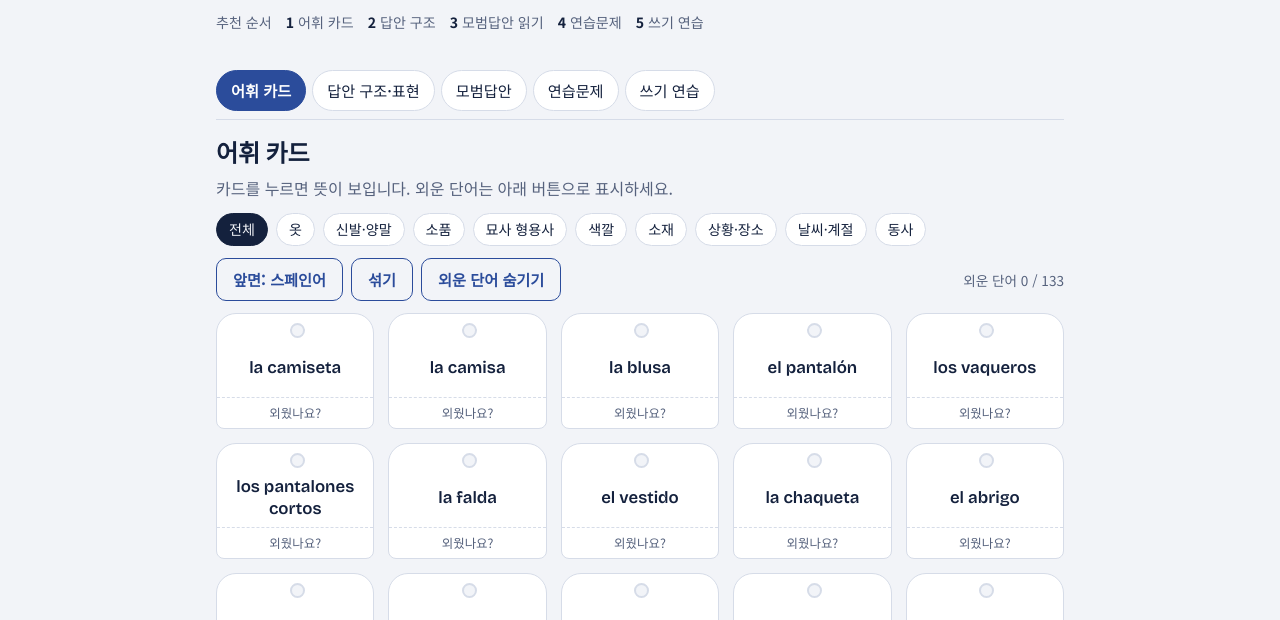
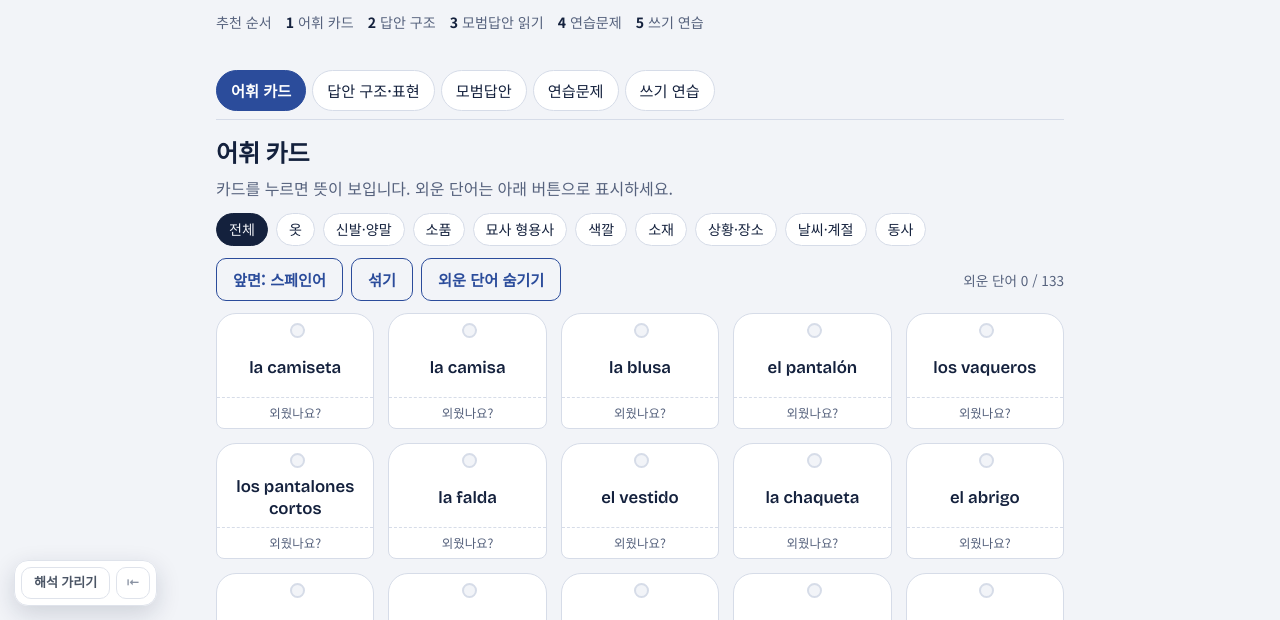
Before and after one commit to yalli2/Oral-test, a plain HTML site: page index.html in a window 1280 px wide. Shown: the part 180-800 px from the top of the page. Drawn offline with nearby package versions, Linux system fonts and the light colour scheme.

Commit message:
뜻 가리기 · 해석 가리기 기능 추가
화면 왼쪽 아래 버튼으로 단어 뜻과 문장 해석을 흐리게 가리고,
가려진 부분을 누르면 하나씩 확인할 수 있습니다. 설정은 페이지를 옮겨도 유지됩니다.

Co-Authored-By: Claude Opus 5.5 <noreply@anthropic.com>
Claude-Session: https://claude.ai/code/session_0117yATE2DKP8NNyhhzFyhXD

```diff
--- /dev/null
+++ b/dain-hide.js
@@ -0,0 +1,140 @@
+window.DAIN_HIDE_CFG={"ko": ".box .trans"};
+/* 다인에듀 학습 사이트 공통 — 뜻 가리기 · 해석 가리기
+ * 단어의 뜻(mn)과 문장의 해석(ko)을 버튼 한 번으로 흐리게 가리고, 가려진 부분을 누르면 하나씩 확인합니다.
+ * 설정은 브라우저에 저장되어 같은 사이트의 다른 페이지에서도 유지됩니다.
+ * 이 사이트에서 가릴 대상은 위의 CFG(선택자)에 정의되어 있습니다.
+ */
+(function () {
+  "use strict";
+  if (window.__dainHide) return; window.__dainHide = true;
+  var C = window.DAIN_HIDE_CFG || {};
+  var SEL = { mn: C.mn || "", ko: C.ko || "" };
+  var ANY = C.any || "";
+  if (!SEL.mn && !SEL.ko && !ANY) return;
+  var EXCL = ".dh-bar" + (C.exclude ? "," + C.exclude : "");
+  var KEY = "dain-hide:" + (location.pathname.split("/")[1] || "root");
+  var st;
+  try { st = JSON.parse(localStorage.getItem(KEY)) || {}; } catch (e) { st = {}; }
+  st = { mn: !!st.mn, ko: !!st.ko };
+  function save() { try { localStorage.setItem(KEY, JSON.stringify(st)); } catch (e) {} }
+
+  var css = document.createElement("style");
+  css.textContent =
+    "html.dh-hide-mn .dh-mn,html.dh-hide-ko .dh-ko{filter:blur(6px)!important;cursor:pointer;user-select:none;-webkit-user-select:none;transition:filter .15s}" +
+    "html.dh-hide-mn .dh-mn.dh-peek,html.dh-hide-ko .dh-ko.dh-peek{filter:none!important}" +
+    ".dh-bar{position:fixed;left:14px;bottom:14px;z-index:2147483000;display:none;align-items:center;gap:6px;background:rgba(255,255,255,.96);border:1px solid #dfe3eb;border-radius:14px;padding:6px;box-shadow:0 8px 24px rgba(20,30,60,.16);font:600 13px/1.2 system-ui,-apple-system,'Apple SD Gothic Neo','Malgun Gothic',sans-serif}" +
+    ".dh-bar.show{display:flex}" +
+    ".dh-bar button{all:unset;box-sizing:border-box;border:1px solid #dfe3eb;background:#fff;border-radius:10px;padding:7px 12px;color:#4b5565;cursor:pointer;white-space:nowrap;font:inherit}" +
+    ".dh-bar button:hover{border-color:#9aa3b2}" +
+    ".dh-bar button.on{background:#1d2433;color:#fff;border-color:#1d2433}" +
+    ".dh-bar button[hidden]{display:none}" +
+    ".dh-bar .dh-x{padding:7px 9px;color:#8a93a3}" +
+    ".dh-bar.min .dh-k{display:none}" +
+    "@media (max-width:640px){.dh-bar{left:8px;bottom:8px}.dh-bar button{padding:6px 9px;font-size:12px}}" +
+    "@media print{.dh-bar{display:none!important}.dh-mn,.dh-ko{filter:none!important}}";
+  (document.head || document.documentElement).appendChild(css);
+
+  var L = {
+    ko: { mn: "뜻 가리기", ko: "해석 가리기", tmn: "단어의 한국어 뜻을 가립니다", tko: "문장의 한국어 해석을 가립니다", min: "접기", open: "뜻·해석 가리기 펼치기" },
+    en: { mn: "Hide meanings", ko: "Hide translations", tmn: "Blur word meanings", tko: "Blur sentence translations", min: "Collapse", open: "Show hide tools" }
+  };
+  function lang() {
+    var l = (document.documentElement.lang || "ko").toLowerCase();
+    return (C.i18n && l && l.indexOf("ko") !== 0) ? "en" : "ko";
+  }
+
+  var bar;
+  function build() {
+    bar = document.createElement("div");
+    bar.className = "dh-bar"; bar.setAttribute("role", "toolbar");
+    bar.innerHTML = '<button type="button" class="dh-k" data-k="mn"></button><button type="button" class="dh-k" data-k="ko"></button><button type="button" class="dh-x">⇤</button>';
+    document.body.appendChild(bar);
+    Array.prototype.forEach.call(bar.querySelectorAll(".dh-k"), function (b) {
+      b.addEventListener("click", function () { st[b.dataset.k] = !st[b.dataset.k]; save(); apply(); });
+    });
+    var x = bar.querySelector(".dh-x");
+    try { if (localStorage.getItem(KEY + ":min") === "1") bar.classList.add("min"); } catch (e) {}
+    x.addEventListener("click", function () {
+      bar.classList.toggle("min");
+      try { localStorage.setItem(KEY + ":min", bar.classList.contains("min") ? "1" : "0"); } catch (e) {}
+      label();
+    });
+    label();
+  }
+  function label() {
+    var t = L[lang()];
+    bar.setAttribute("aria-label", t.mn + " / " + t.ko);
+    var bm = bar.querySelector('[data-k="mn"]'), bk = bar.querySelector('[data-k="ko"]'), x = bar.querySelector(".dh-x");
+    bm.textContent = t.mn; bm.title = t.tmn; bk.textContent = t.ko; bk.title = t.tko;
+    var min = bar.classList.contains("min");
+    x.textContent = min ? "👁" : "⇤"; x.title = min ? t.open : t.min;
+  }
+  function apply() {
+    document.documentElement.classList.toggle("dh-hide-mn", st.mn);
+    document.documentElement.classList.toggle("dh-hide-ko", st.ko);
+    Array.prototype.forEach.call(bar.querySelectorAll(".dh-k"), function (b) {
+      b.classList.toggle("on", st[b.dataset.k]); b.setAttribute("aria-pressed", st[b.dataset.k] ? "true" : "false");
+    });
+    Array.prototype.forEach.call(document.querySelectorAll(".dh-peek"), function (e) { e.classList.remove("dh-peek"); });
+  }
+  function mark(k) {
+    if (!SEL[k]) return;
+    var list; try { list = document.querySelectorAll(SEL[k]); } catch (e) { return; }
+    Array.prototype.forEach.call(list, function (el) {
+      if (el.classList.contains("dh-mn") || el.classList.contains("dh-ko") || el.closest(EXCL)) return;
+      if (!/\S/.test(el.textContent || "")) return;
+      el.classList.add("dh-" + k);
+    });
+  }
+  // 같은 클래스로 뜻과 해석이 함께 쓰이는 사이트: 글의 길이·문장부호로 구분
+  function kindOf(el) {
+    var t = (el.textContent || "").replace(/\s+/g, " ").trim().replace(/\s*[(（][^()（）]*[)）]$/, "");
+    if (/[.?!。…？！]["'”’)]*$/.test(t)) return "ko";
+    if (/(니다|어요|아요|해요|세요|이에요|예요|군요|네요|지요|죠|까요?|다)$/.test(t) && t.length > 6) return "ko";
+    if (t.length > 22 || t.split(" ").length > 4) return "ko";
+    return "mn";
+  }
+  function markAny() {
+    if (!ANY) return;
+    var list; try { list = document.querySelectorAll(ANY); } catch (e) { return; }
+    Array.prototype.forEach.call(list, function (el) {
+      if (el.classList.contains("dh-mn") || el.classList.contains("dh-ko") || el.closest(EXCL)) return;
+      if (!/\S/.test(el.textContent || "")) return;
+      el.classList.add("dh-" + kindOf(el));
+    });
+  }
+  function scan() {
+    if (!bar.isConnected) { document.body.appendChild(bar); apply(); }
+    mark("mn"); mark("ko"); markAny();
+    var hm = !!document.querySelector(".dh-mn"), hk = !!document.querySelector(".dh-ko");
+    bar.querySelector('[data-k="mn"]').hidden = !hm;
+    bar.querySelector('[data-k="ko"]').hidden = !hk;
+    bar.classList.toggle("show", hm || hk);
+    label();
+  }
+  document.addEventListener("click", function (e) {
+    var t = e.target.closest && e.target.closest(".dh-mn,.dh-ko");
+    if (!t) return;
+    var hidden = (st.mn && t.classList.contains("dh-mn")) || (st.ko && t.classList.contains("dh-ko"));
+    if (!hidden) return;
+    if (t.classList.contains("dh-peek")) { t.classList.remove("dh-peek"); }
+    else { t.classList.add("dh-peek"); }
+    e.preventDefault(); e.stopPropagation();
+  }, true);
+
+  function start() {
+    build(); apply(); scan();
+    var timer = null;
+    new MutationObserver(function (muts) {
+      for (var i = 0; i < muts.length; i++) {
+        var m = muts[i];
+        if (m.type === "attributes" || (m.target.closest && m.target.closest(".dh-bar"))) continue;
+        if (!bar.isConnected) { scan(); return; }
+        clearTimeout(timer); timer = setTimeout(scan, 150); return;
+      }
+    }).observe(document.body, { childList: true, subtree: true, attributes: true, attributeFilter: ["lang"] });
+    new MutationObserver(function () { clearTimeout(timer); timer = setTimeout(scan, 150); })
+      .observe(document.documentElement, { attributes: true, attributeFilter: ["lang"] });
+  }
+  if (document.readyState === "loading") document.addEventListener("DOMContentLoaded", start); else start();
+})();
--- a/index.html
+++ b/index.html
@@ -914,5 +914,6 @@ renderHome();
 renderWrite();
 })();
 </script>
+<script src="dain-hide.js" defer></script>
 </body>
 </html>
```
